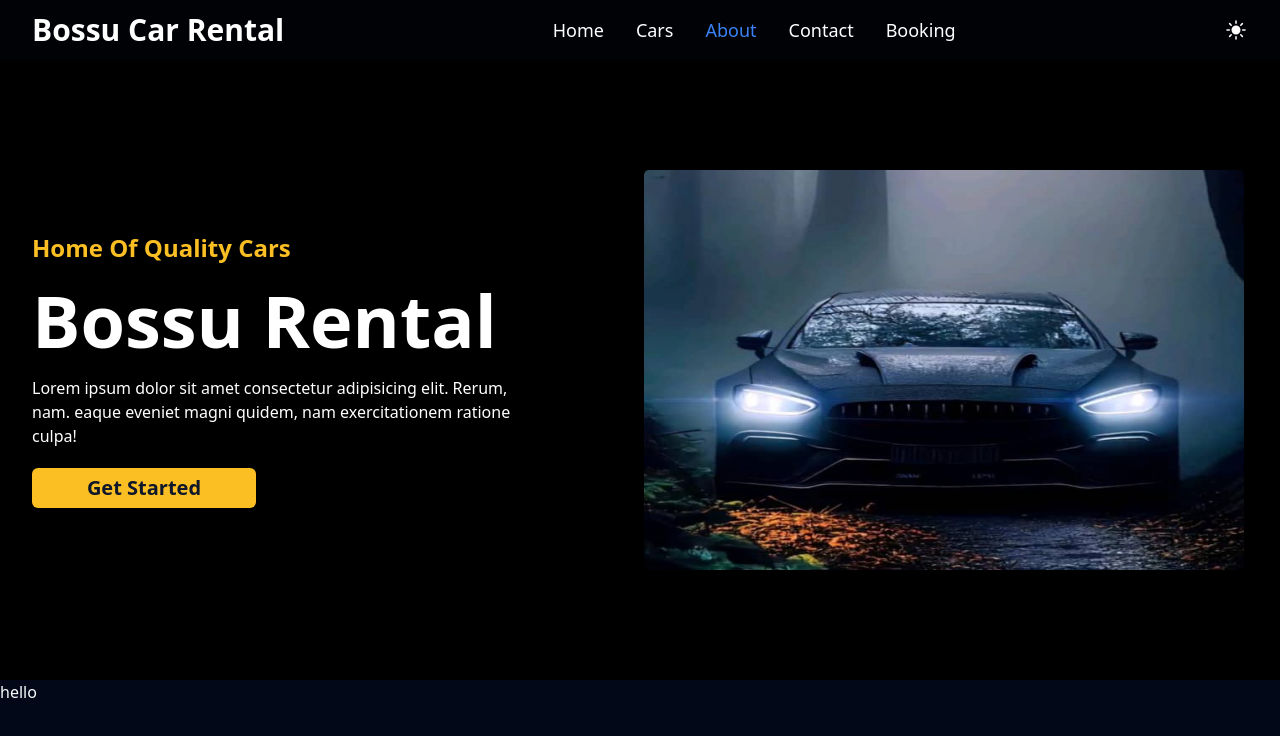
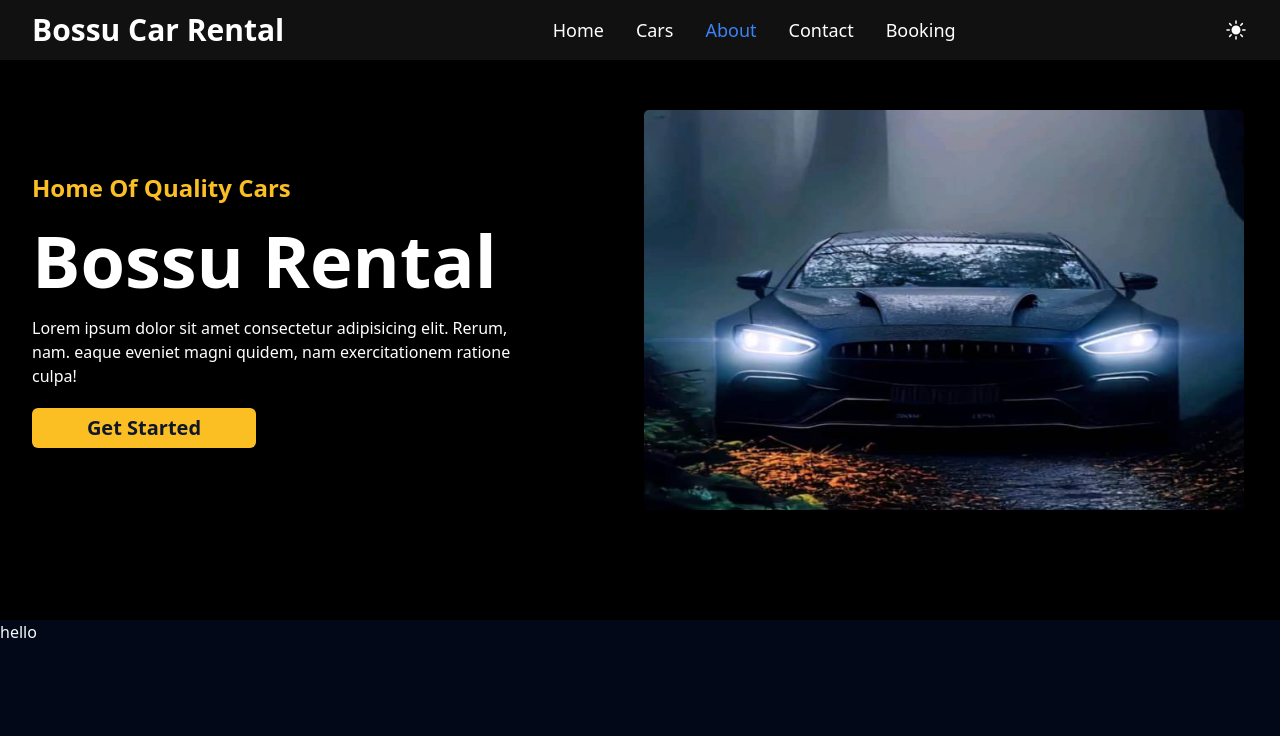
Before and after one commit to owusuvictorjnr/car-rentals, a Next.js app: page /about in a window 1280 px wide. Shown: the top 736 px of the page. Built offline with nearby package versions, Linux system fonts and the light colour scheme.

Commit message:
fixed navbar

```diff
--- a/components/shared/Navbar.jsx
+++ b/components/shared/Navbar.jsx
@@ -39,7 +39,7 @@ const Navbar = ({ theme, setTheme }) => {
   const pathname = usePathname()
   return (
     <>
-      <nav className="shadow-md bg-white dark:bg-black/70 dark:text-white duration-300">
+      <nav className="shadow-md bg-white fixed top-0 z-10 w-full dark:bg-dark dark:text-white duration-300">
         <div className="container">
           <div className="flex justify-between items-center">
             <h1 className="text-3xl font-bold capitalize">bossu car rental</h1>
```
